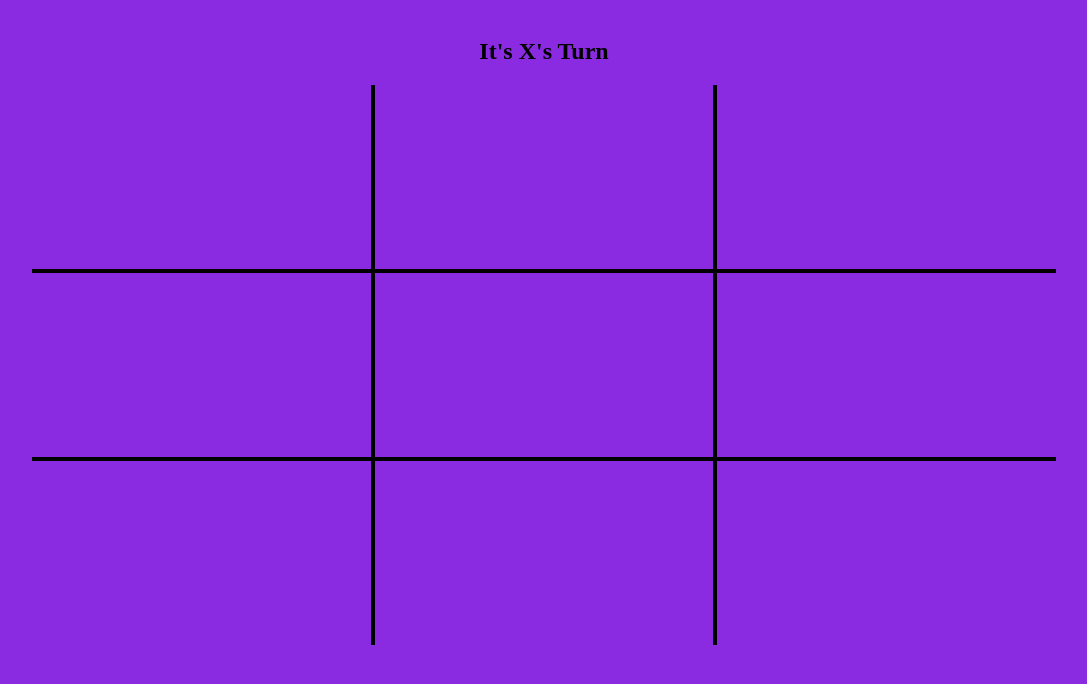
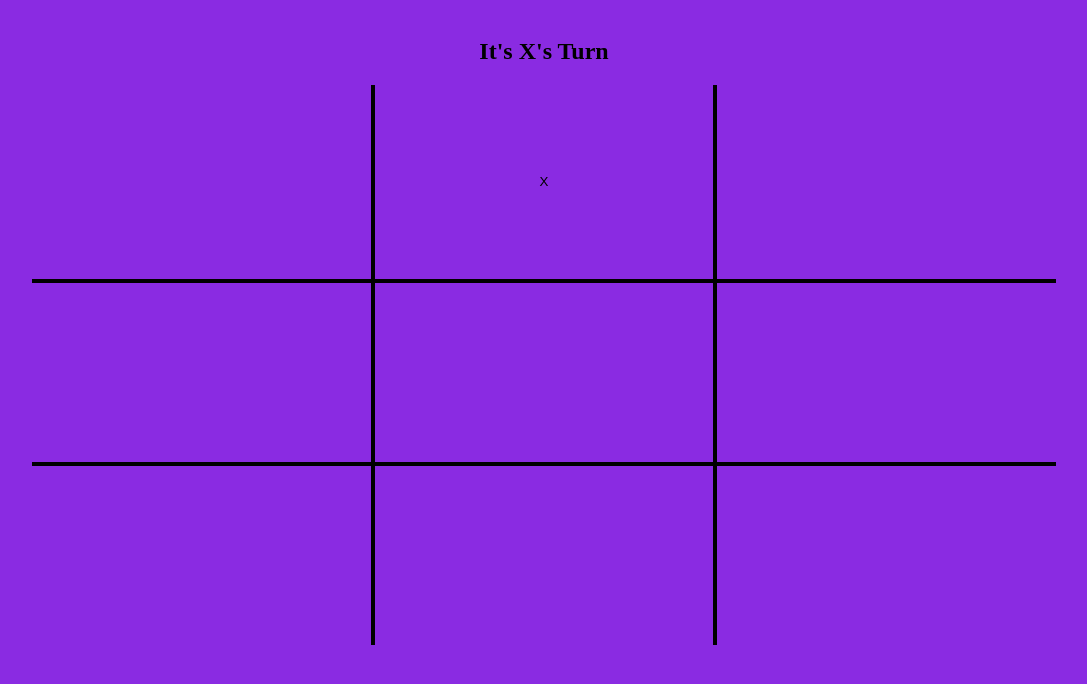
Before and after one commit to jayden-1105/tictactoe, a plain HTML site: page index.html in a window 1280 px wide. Both pictures are taken after a click on the button 639 px from the left and 239 px from the top of the page. Shown: the part 62-746 px from the top of the page, without its empty margins (96-1183 px from the left). Drawn offline with Linux system fonts and the light colour scheme.

Commit message:
Added the functions to change the selected area to 'O' or 'X' depending on the current turn.

```diff
--- a/index.html
+++ b/index.html
@@ -16,15 +16,15 @@
             <h2 class="playerturn">It's X's Turn</h2>
         </div>
         <div class="gameboard">
-            <button class="top left topleft"></button>
-            <button class="top center"></button>
-            <button class="top right"></button>
-            <button class="middle left"></button>
-            <button class="middle center"></button>
-            <button class="middle right"></button>
-            <button class="bottom left"></button>
-            <button class="bottom center"></button>
-            <button class="bottom right"></button>
+            <button class="top left topleft" value="topLeft"></button>
+            <button class="top center topcenter" value="topCenter"></button>
+            <button class="top right topright" value="topRight"></button>
+            <button class="middle left middleleft" value="middleLeft"></button>
+            <button class="middle center middlecenter" value="middleCenter"></button>
+            <button class="middle right middleright" value="middleRight"></button>
+            <button class="bottom left bottomleft" value="bottomLeft"></button>
+            <button class="bottom center bottomcenter" value="bottomCenter"></button>
+            <button class="bottom right bottomright" value="bottomRight"></button>
         </div>
     </div>
     <div class="result"></div>
--- a/java.js
+++ b/java.js
@@ -1,6 +1,22 @@
 const topLeft = document.querySelector('.topleft');
+const topCenter = document.querySelector('.topcenter');
+const topRight = document.querySelector('.topright');
+const middleLeft = document.querySelector('.middleleft');
+const middleCenter = document.querySelector('.middlecenter');
+const middleRight = document.querySelector('.middleright');
+const bottomLeft = document.querySelector('.bottomleft');
+const bottomCenter = document.querySelector('.bottomcenter');
+const bottomRight = document.querySelector('.bottomright');
 
-topLeft.onclick = () => fillBox();
+topLeft.onclick = (e) => fillBox(e);
+topCenter.onclick = (e) => fillBox(e);
+topRight.onclick = (e) => fillBox(e);
+middleCenter.onclick = (e) => fillBox(e);
+middleRight.onclick = (e) => fillBox(e);
+middleLeft.onclick = (e) => fillBox(e);
+bottomLeft.onclick = (e) => fillBox(e);
+bottomCenter.onclick = (e) => fillBox(e);
+bottomRight.onclick = (e) => fillBox(e);
 
 //Default Variable Values
 currentTurn = 'X'
@@ -9,8 +25,36 @@ OWins = false;
 
 
 // Fills in the clicked on box with the current turns symbol
-function fillBox() {
-    topLeft.innerHTML = currentTurn;
+function fillBox(e) {
+    let selection = e.target.value;
+    if (selection == "topLeft") {
+        topLeft.innerHTML = currentTurn;
+    }
+    if (selection == "topCenter") {
+        topCenter.innerHTML = currentTurn;
+    }
+    if (selection == "topRight") {
+        topRight.innerHTML = currentTurn;
+    }
+    if (selection == "middleLeft") {
+        middleLeft.innerHTML = currentTurn;
+    }
+    if (selection == "middleCenter") {
+        middleCenter.innerHTML = currentTurn;
+    }
+    if (selection == "middleRight") {
+        middleRight.innerHTML = currentTurn;
+    }
+    if (selection == "bottomLeft") {
+        bottomLeft.innerHTML = currentTurn;
+    }
+    if (selection == "bottomCenter") {
+        bottomCenter.innerHTML = currentTurn;
+    }
+    if (selection == "bottomRight") {
+        bottomRight.innerHTML = currentTurn;
+    }
+
     changeTurn();
 }
 
```
